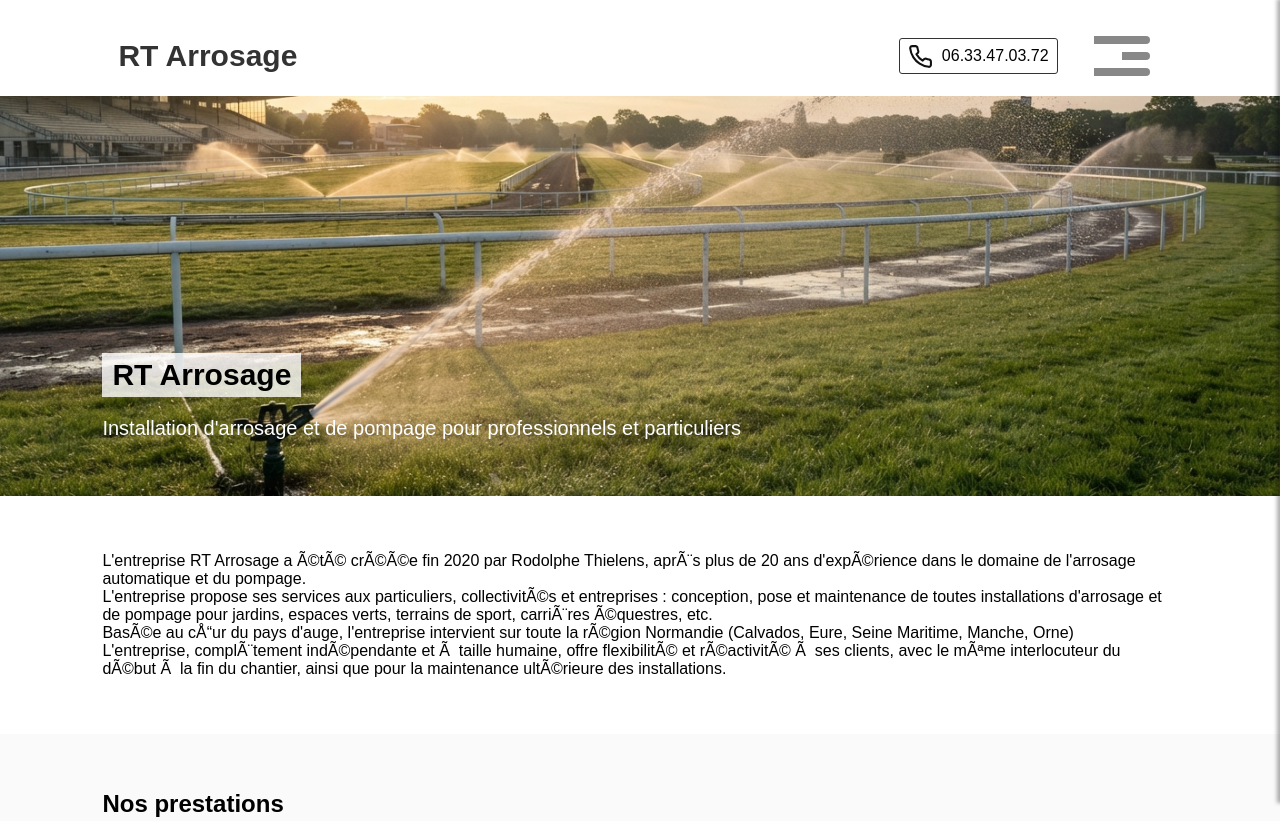
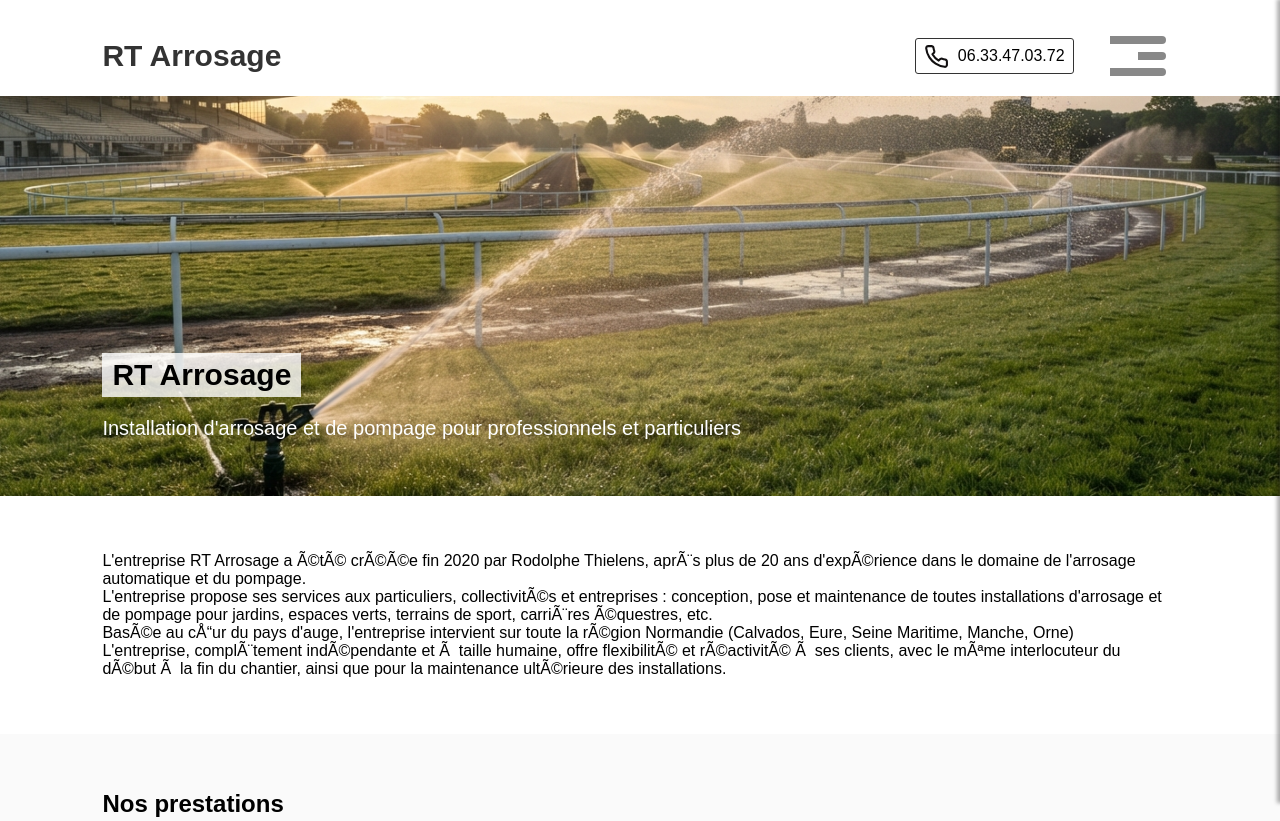
Before and after one commit to jguichard-dev/rt-arrosage, a plain HTML site: page index.html in a window 1280 px wide. Shown: the top 821 px of the page. Drawn offline with Linux system fonts and the light colour scheme.

Commit message:
Update main.css

```diff
--- a/css/main.css
+++ b/css/main.css
@@ -101,7 +101,7 @@ header .header-content {
     justify-content: space-between;
     align-items: center;
     position: relative;
-    padding: 8px 16px;
+    padding: 8px 0;
     /*
     background-color:#fff;
     border-radius:4px;
```
